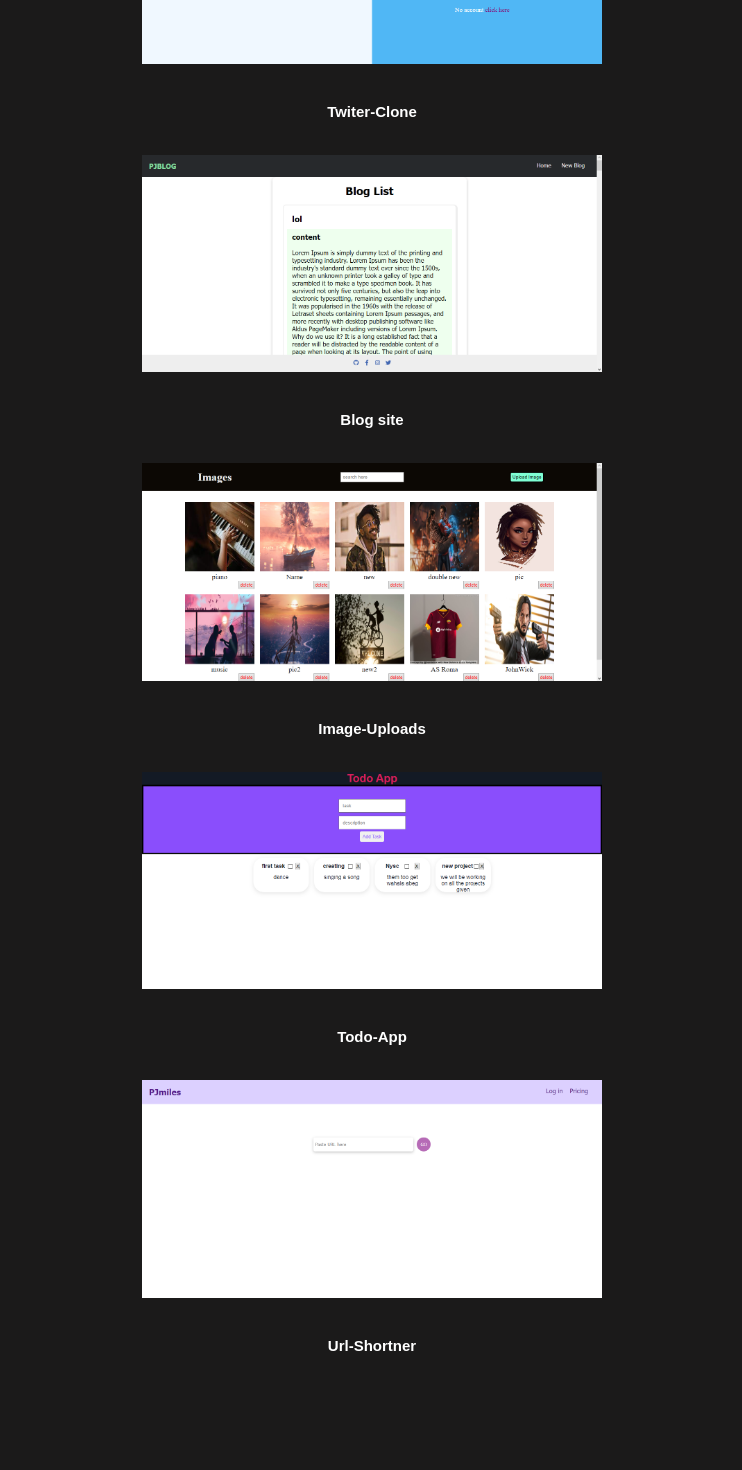
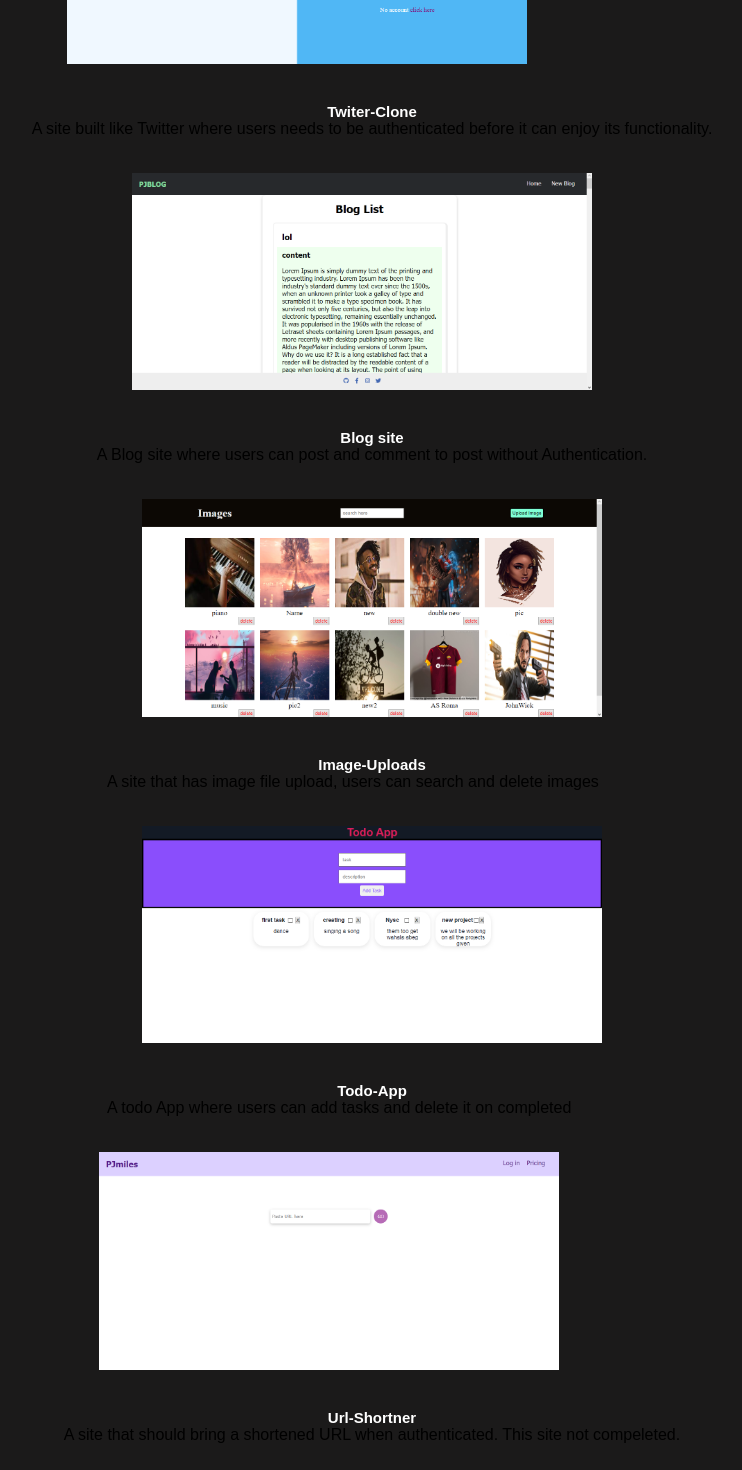
Before and after one commit to pjmiles/mYportfolio, a React (Create React App) app: page / in a window 1280 px wide. Shown: the part 1720-3190 px from the top of the page, without its empty margins (268-1010 px from the left). Built offline with nearby package versions, Linux system fonts and the light colour scheme.

Commit message:
added description to data map for projects

```diff
--- a/src/App.css
+++ b/src/App.css
@@ -10,7 +10,7 @@
 }
 
 body{
-    font-family: "Roboto Condesed", sans-serif;
+    font-family: 'Fira Sans', "Roboto Condesed", sans-serif;
 }
 
 :root {
--- a/src/components/Projects.js
+++ b/src/components/Projects.js
@@ -11,6 +11,7 @@ const data = [
     title: "Twiter-Clone",
     github: "https://github.com/pjmiles/react-twitter-clone",
     demo: "https://react-twitter-clone-gamma.vercel.app",
+    desc: "A site built like Twitter where users needs to be authenticated before it can enjoy its functionality.",
   },
   {
     id: 2,
@@ -18,6 +19,7 @@ const data = [
     title: "Blog site",
     github: "https://github.com/pjmiles/pjmiles-blog",
     demo: "https://pjmiles-blog.vercel.app",
+    desc: "A Blog site where users can post and comment to post without Authentication.",
   },
   {
     id: 3,
@@ -25,6 +27,7 @@ const data = [
     title: "Image-Uploads",
     github: "https://github.com/pjmiles/react-image-post",
     demo: "https://react-image-post.vercel.app",
+    desc: "A site that has image file upload, users can search and delete images",
   },
   {
     id: 4,
@@ -32,6 +35,7 @@ const data = [
     title: "Todo-App",
     github: "https://github.com/pjmiles/react-todo-app",
     demo: "https://react-todo-app-six-delta.vercel.app",
+    desc: "A todo App where users can add tasks and delete it on completed",
   },
   {
     id: 5,
@@ -39,6 +43,7 @@ const data = [
     title: "Url-Shortner",
     github: "https://github.com/pjmiles/url-shortner",
     demo: "https://url-shortner-alpha-one.vercel.app/",
+    desc: "A site that should bring a shortened URL when authenticated. This site not compeleted.",
   },
 ];
 
@@ -47,7 +52,7 @@ const Projects = () => {
     <section className="projects-section" id="projects" smooth>
       <h1 className="project-header-text">My Recent Work</h1>
       <div className="projects-container">
-        {data.map(({ id, pics, title, github, demo }) => {
+        {data.map(({ id, pics, title, github, demo, desc }) => {
           return (
             <article key={id} className="project-item">
               <div className="image-container hover">
@@ -56,9 +61,15 @@ const Projects = () => {
                     <img src={pics} alt="project" className="project-image" />
                   </figure>
                 </a>
-                <a href={github} target="_blank" rel="noreferrer" className="project-span">
+                <a
+                  href={github}
+                  target="_blank"
+                  rel="noreferrer"
+                  className="project-span"
+                >
                   <h2 className="project-title">{title}</h2>
                 </a>
+                  <p>{desc}</p>
               </div>
             </article>
           );
--- a/src/styles/Navbar.css
+++ b/src/styles/Navbar.css
@@ -33,7 +33,7 @@ nav a {
   }
 
   nav a:hover {
-    color: var(--secondary-color);
+    color: var(--primary-color);
     border-bottom: 2px solid var(--secondary-color);
   }
 
```
